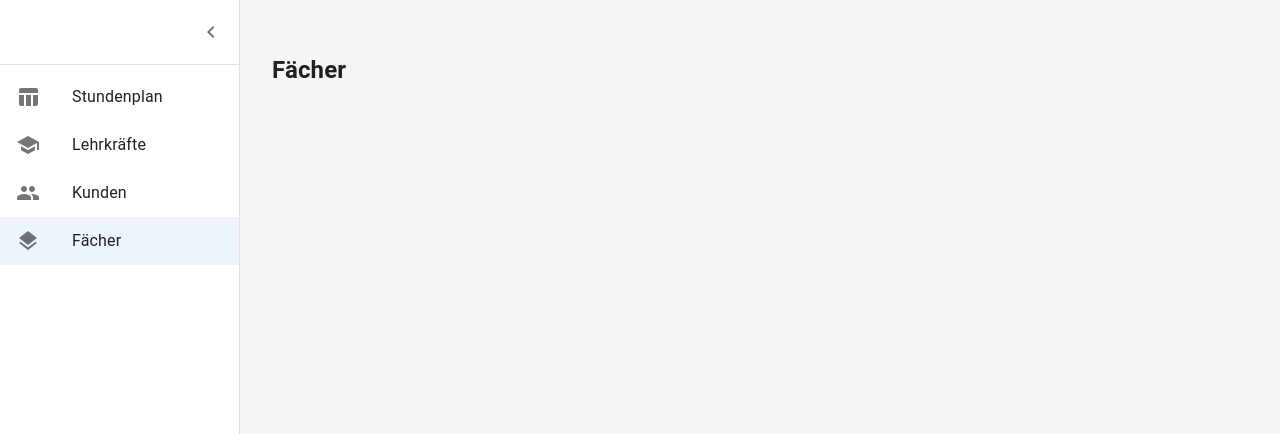
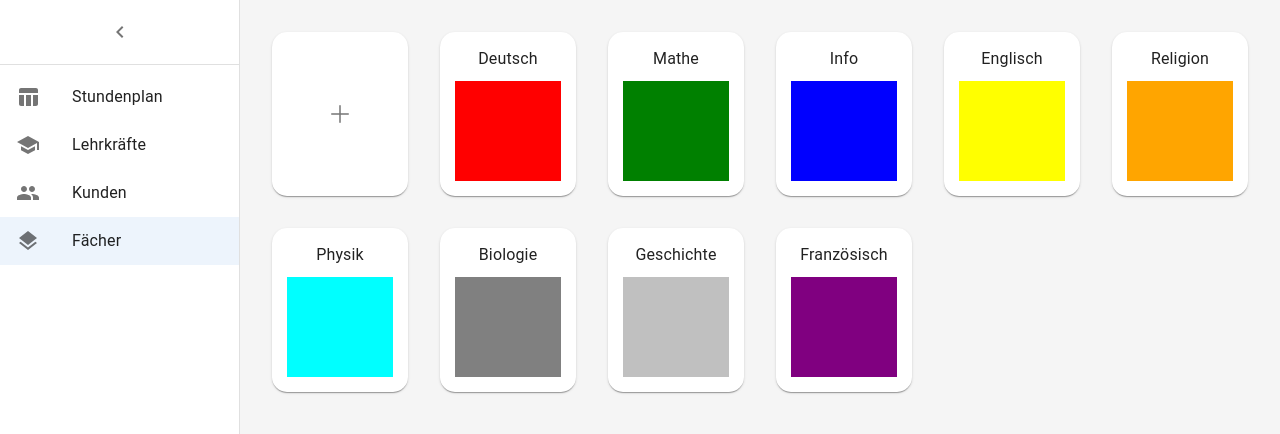
Before and after one commit to MichelBusse/erp-system-schuelertreff, a React (Vite) app in the folder client/: page /subjects in a window 1280 px wide. Shown: the top 434 px of the page. Built offline with nearby package versions, Linux system fonts and the light colour scheme.

Commit message:
SubjectsLayout done

```diff
--- a/client/package.json
+++ b/client/package.json
@@ -17,6 +17,7 @@
     "nanoid": "^3.3.1",
     "react": "^17.0.2",
     "react-dom": "^17.0.2",
+    "react-icons": "^4.3.1",
     "react-router-dom": "^6.2.2",
     "socket.io-client": "^4.4.1"
   },
--- /dev/null
+++ b/client/src/components/SubjectCard.tsx
@@ -0,0 +1,32 @@
+import { Grid, Paper } from "@mui/material"
+import { styled } from "@mui/material/styles"
+
+type Props = {
+    color: String,
+    subjectName: String,
+}
+
+const Item = styled(Paper)(() => ({
+    backgroundColor: 'white',
+    borderRadius: '15px',
+    padding: '15px',
+    display: 'flex',
+    flexDirection: 'column',
+    alignItems: 'center'
+  }));
+
+const SubjectCard: React.FC<Props> = ({color, subjectName}) => {
+    return (
+        <Grid item xs={2}>
+            <Item>{subjectName}
+                <div style={{   width: '100%',
+                                height: '100px',
+                                backgroundColor: color,
+                                marginTop: '10px'  }}>
+                </div>
+            </Item>
+        </Grid>
+    )
+  }
+
+  export default SubjectCard
--- /dev/null
+++ b/client/src/pages/subjects.scss
@@ -0,0 +1,9 @@
+.MuiIconButton-root{
+    width: 100% !important;
+}
+.MuiIconButton-root:hover{
+    background-color: unset !important;
+}
+.plusField:hover{
+    background-color: rgb(122,122,122,0.1);
+}
--- a/client/src/pages/subjects.tsx
+++ b/client/src/pages/subjects.tsx
@@ -1,5 +1,43 @@
+import { Grid, Paper, IconButton } from "@mui/material"
+import { styled } from "@mui/material/styles"
+import SubjectCard from "../components/SubjectCard"
+import { BsPlusLg } from "react-icons/bs"
+import './subjects.scss'
+
+const Item = styled(Paper)(() => ({
+  backgroundColor: 'white',
+  borderRadius: '15px',
+  padding: '15px',
+  display: 'flex',
+  flexDirection: 'column',
+  alignItems: 'center'
+}));
+
+const SubjectsList = [{subjectName: 'Deutsch', color: 'red'},
+                      {subjectName: 'Mathe', color: 'green'},
+                      {subjectName: 'Info', color: 'blue'},
+                      {subjectName: 'Englisch', color: 'yellow'},
+                      {subjectName: 'Religion', color: 'orange'},
+                      {subjectName: 'Physik', color: 'aqua'},
+                      {subjectName: 'Biologie', color: 'grey'},
+                      {subjectName: 'Geschichte', color: 'silver'},
+                      {subjectName: 'Französisch', color: 'purple'}
+]
+
 const Subjects: React.FC = () => {
-  return <h2>Fächer</h2>
+  return (
+    <Grid container spacing={4}>
+      <Grid item xs={2}>
+            <Item className='plusField'>
+              <IconButton sx={{ height: '134px' }}>
+                <BsPlusLg/>
+              </IconButton>
+            </Item>
+      </Grid>
+      {SubjectsList.map((subject) =>
+        <SubjectCard key={subject.subjectName} subjectName={subject.subjectName} color={subject.color}/>
+      )}
+    </Grid>)
 }
 
 export default Subjects
```
Also changed, not shown: 1 other file (tests, documents, lock files or other folders).
